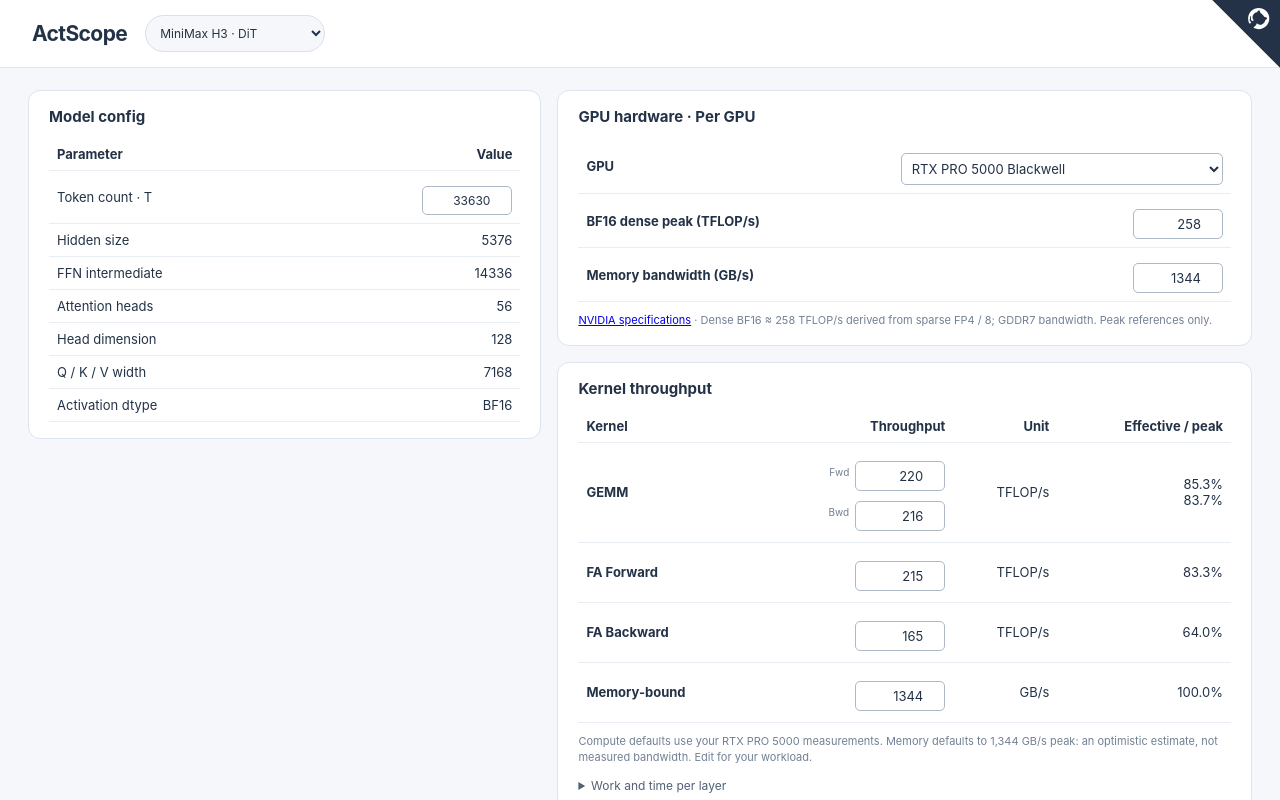
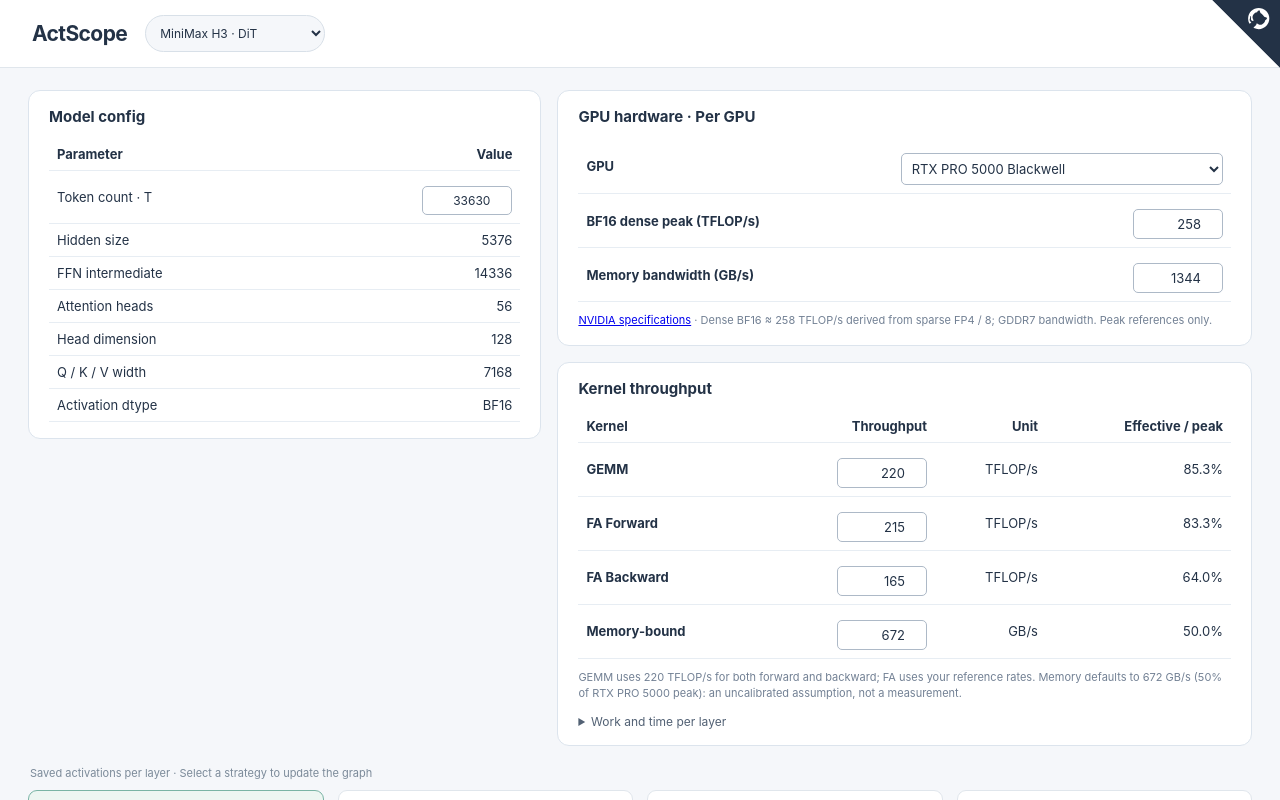
Before and after one commit to niyunsheng/ActScope, a React (Vite) app: page /tmp/actscope-hover-mobile.png in a window 1280 px wide. Shown: the top 800 px of the page. Built offline with nearby package versions, Linux system fonts and the light colour scheme.

Commit message:
Share GEMM throughput and assume 50 percent memory bandwidth

```diff
--- a/src/activation/KernelCosts.tsx
+++ b/src/activation/KernelCosts.tsx
@@ -16,16 +16,13 @@ export default function KernelCosts({ flops, traffic, rates, times, hardware, on
         const peak = k.id === 'memory' ? hardware.bandwidth : hardware.peak;
         return <tr key={k.id} data-rate={k.id}>
           <th scope="row">{k.label}</th>
-          <td>{(k.id === 'gemm' ? ['gemm', 'backwardGemm'] as const : [k.id]).map(id => <label className="ag-rate-input" key={id}>
-            {k.id === 'gemm' && <span>{id === 'gemm' ? 'Fwd' : 'Bwd'}</span>}
-            <input aria-label={`${id === 'backwardGemm' ? 'GEMM Backward' : k.label} kernel ${k.unit}`} type="number" min="0.01" step="any" value={rates[id] || ''} aria-invalid={!positive(rates[id])} onChange={e => onChange({ ...rates, [id]: Number(e.target.value) })} />
-          </label>)}</td>
-          <td>{k.unit}</td><td data-peak-ratio>{positive(peak) && positive(rates[k.id]) ? `${(100*rates[k.id]/peak).toFixed(1)}%` : '—'}{k.id === 'gemm' && <><br />{positive(peak) && positive(rates.backwardGemm) ? `${(100*rates.backwardGemm/peak).toFixed(1)}%` : '—'}</>}</td>
+          <td><input aria-label={`${k.label} kernel ${k.unit}`} type="number" min="0.01" step="any" value={rates[k.id] || ''} aria-invalid={!positive(rates[k.id])} onChange={e => onChange({ ...rates, [k.id]: Number(e.target.value) })} /></td>
+          <td>{k.unit}</td><td data-peak-ratio>{positive(peak) && positive(rates[k.id]) ? `${(100*rates[k.id]/peak).toFixed(1)}%` : '—'}</td>
         </tr>;
       })}</tbody>
     </table>
     {invalid && <p role="alert">Enter a positive throughput for every kernel.</p>}
-    <p>Compute defaults use your RTX PRO 5000 measurements. Memory defaults to 1,344 GB/s peak: an optimistic estimate, not measured bandwidth. Edit for your workload.</p>
+    <p>GEMM uses 220 TFLOP/s for both forward and backward; FA uses your reference rates. Memory defaults to 672 GB/s (50% of RTX PRO 5000 peak): an uncalibrated assumption, not a measurement.</p>
     <details className="ag-work-details"><summary>Work and time per layer</summary>
       <table><thead><tr><th>Computation</th><th>Work</th><th>Unit</th><th>Time (ms)</th></tr></thead><tbody>
         {([
--- a/src/activation/activation.css
+++ b/src/activation/activation.css
@@ -720,6 +720,3 @@
 .ag-work-details { margin-top: 12px; font-size: 12px; }
 .ag-work-details summary { cursor: pointer; color: #526174; }
 .ag-work-details table { margin-top: 8px; }
-
-.ag-rate-input { display: flex; justify-content: flex-end; align-items: center; gap: 6px; margin: 3px 0; }
-.ag-rate-input > span { font-size: 10px; color: var(--muted); white-space: nowrap; }
--- a/src/activation/compute.ts
+++ b/src/activation/compute.ts
@@ -6,11 +6,11 @@ export const kernels = [
   { id: 'gemm', label: 'GEMM', unit: 'TFLOP/s', reference: 220 },
   { id: 'forwardFa', label: 'FA Forward', unit: 'TFLOP/s', reference: 215 },
   { id: 'backwardFa', label: 'FA Backward', unit: 'TFLOP/s', reference: 165 },
-  { id: 'memory', label: 'Memory-bound', unit: 'GB/s', reference: 1344 },
+  { id: 'memory', label: 'Memory-bound', unit: 'GB/s', reference: 672 },
 ] as const;
-export type KernelRates = Record<typeof kernels[number]['id'] | 'backwardGemm', number>;
+export type KernelRates = Record<typeof kernels[number]['id'], number>;
 export type KernelValues = Record<'forwardGemm' | 'forwardFa' | 'backwardGemm' | 'backwardFa', number>;
-export const referenceRates = { ...Object.fromEntries(kernels.map(k => [k.id, k.reference])), backwardGemm: 216 } as KernelRates;
+export const referenceRates = { ...Object.fromEntries(kernels.map(k => [k.id, k.reference])) } as KernelRates;
 const width = (shape: number[]) => shape.slice(1).reduce((a, b) => a * b, 1);
 
 // Logical single-sequence matmul FLOPs. Backward uses effective work (2× forward),
@@ -36,7 +36,7 @@ export function computeTimes(flops: KernelValues, rates: KernelRates, policy: Po
   if (Object.values(rates).some(rate => !positive(rate))) return null;
   const ms = {
     forwardGemm: flops.forwardGemm / rates.gemm / 1e9,
-    backwardGemm: flops.backwardGemm / rates.backwardGemm / 1e9,
+    backwardGemm: flops.backwardGemm / rates.gemm / 1e9,
     forwardFa: flops.forwardFa / rates.forwardFa / 1e9,
     backwardFa: flops.backwardFa / rates.backwardFa / 1e9,
     forwardMemory: traffic.forwardMemory / rates.memory / 1e6,
```
Also changed, not shown: scripts/activation-smoke.mjs (+7 -7 lines), 1 other file (tests, documents, lock files or other folders).
